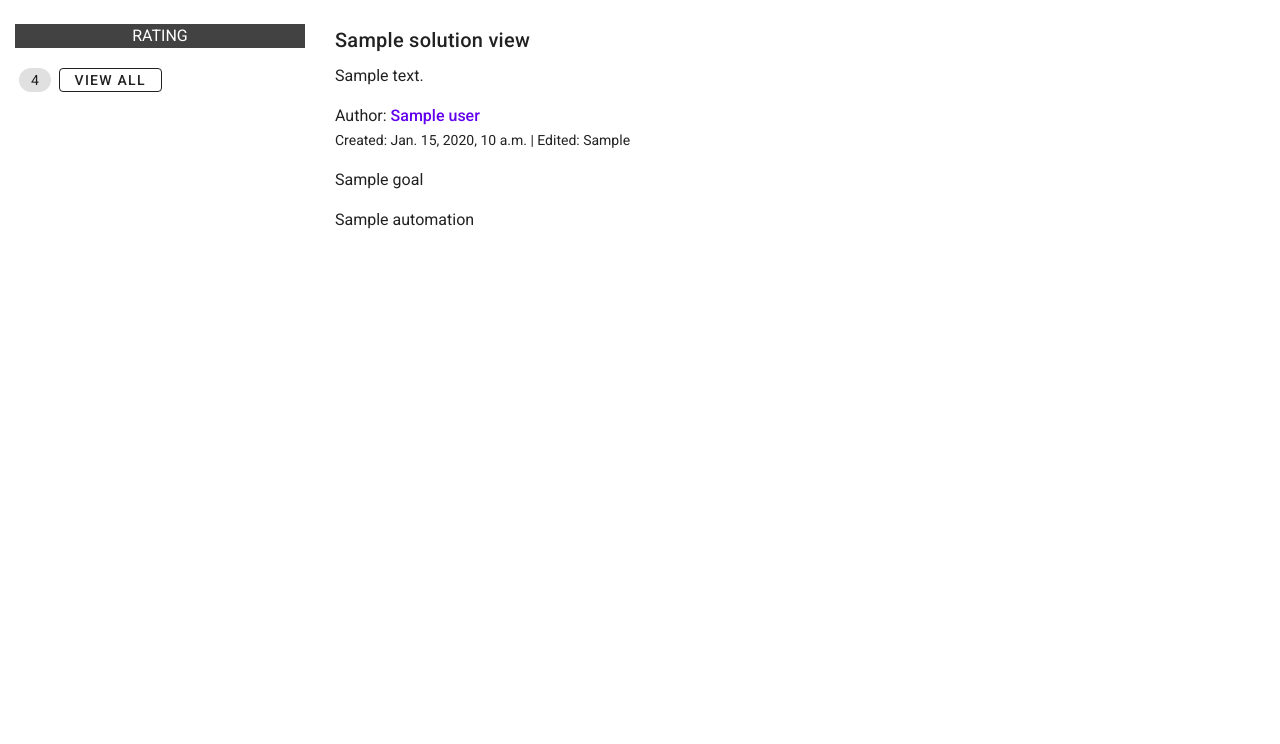
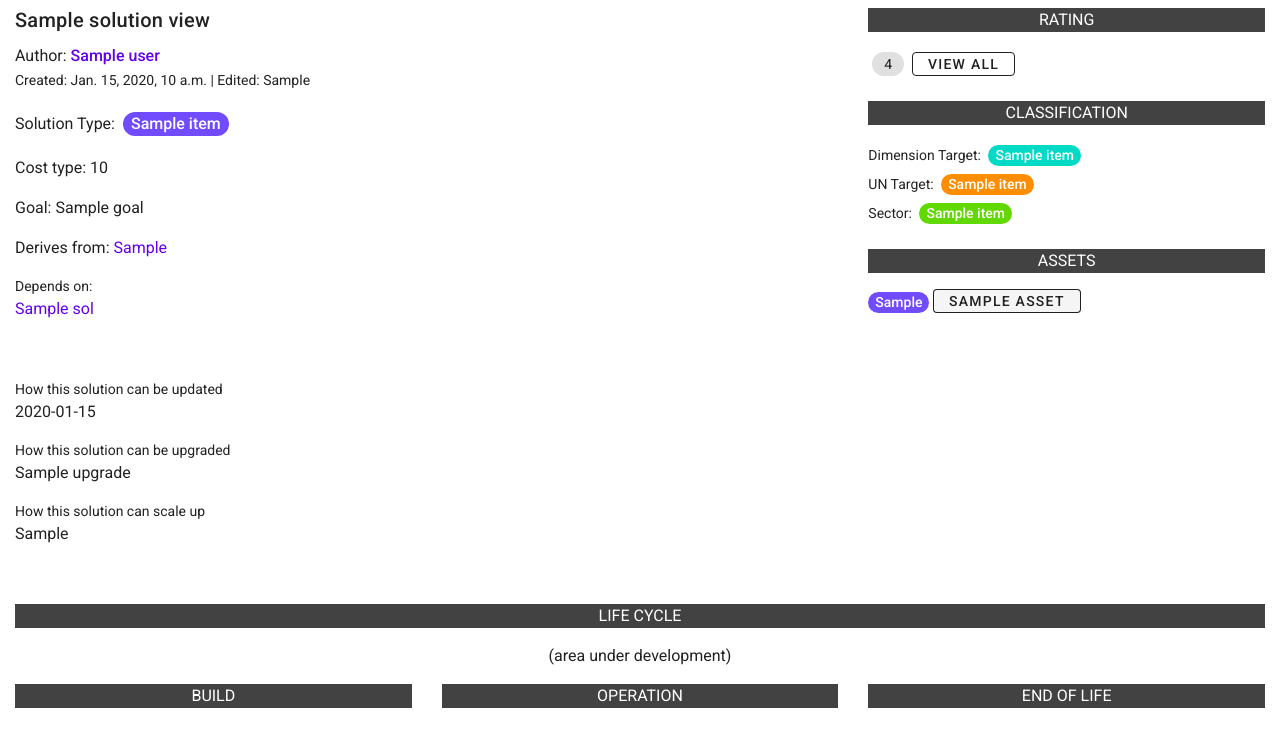
Before and after one commit to idetra/terraformus, a Django app: template terraformus/core/templates/solution/solution.html in a window 1280 px wide. Shown: the part 56-800 px from the top of the page. Run offline with Django 3.2, Linux system fonts and the light colour scheme; the template is opened without the code that fills it: most values are stand-ins (such as "Sample title", 1, 10 or a date in 2020); some libraries are stand-ins or nearby versions.

Commit message:
developing solution page

```diff
--- a/terraformus/core/templates/solution/solution.html
+++ b/terraformus/core/templates/solution/solution.html
@@ -1,35 +1,15 @@
 {% extends "base.html" %}
 {% load static %}
 {% load i18n %}
+{% load core_template_tags %}
 
 {% block content %}
 
-    <div class="row mt-4">
+    <div class="row">
 
-        <div class="col-md-3">
-
-            {#            <button class="btn btn-xs btn-outline-dark bg-light" onclick="goBack()">Back</button><br><br>#}
-
-            <p class="text-center text-white bg-dark">RATING</p>
-
-            <span class="chip chip-xs rating">{{ solution_view.average_rating }}</span>
-            <a class="btn btn-xs btn-outline-dark px-n5" data-toggle="modal" data-target="#datapoint_ratings_{{ solution_view.id }}">View all</a>
-            {% if user.is_authenticated and solution_view.user != request.user%}
-                <a class="btn btn-xs btn-outline-dark bg-light" href="{% url 'rate' solution_view.slug %}">Rate</a>
-                <a class="btn btn-xs btn-outline-dark bg-light" href="{% url 'report' solution_view.slug %}">Report</a>
-            {% endif %}
-
-            <br>
-            <br>
-
-
-        </div>
-
-        <div class="col-md-6">
-
+        <div class="col col-8 mt-1">
              <h6 class="selectable-text">{{ solution_view.title }}</h6>
-            <p>{{ solution_view.description }}</p>
-{#            Unique ID: <span class="selectable-text bg-light">{{ solution_view.unique_id }}</span>#}
+{#            <p>{{ solution_view.description }}</p>#}
             <p class="text-left">Author: <a href="{% url 'author' solution_view.user.username %}">
                 <b>{{ solution_view.user.get_full_name}}</b></a>
             <br>
@@ -37,17 +17,14 @@
             </p>
 
             {% if solution_view.user == request.user %}
-                <div class="row mb-3">
-                    <div class="col text-center">
 
-                        <a class="btn btn-xs btn-outline-dark bg-light mr-5" href="{% url 'edit_solution' solution_view.uuid %}">
+                <a class="btn btn-xs btn-outline-dark bg-light mr-1" href="{% url 'edit_solution' solution_view.uuid %}">
                     <span class="material-icons md-18 mr-2">edit</span> Edit
                 </a>
-
-                        <a class="btn btn-xs btn-danger ml-5" data-toggle="modal" data-target="#delete_solution_{{ solution_view.slug }}">
+                <a class="btn btn-xs btn-danger" data-toggle="modal" data-target="#delete_solution_{{ solution_view.slug }}">
                     <span class="material-icons md-18 mr-2">delete</span> Delete
                 </a>
-
+                <br><br>
                 <!-- Delete Modal -->
                 <div class="modal fade" id="delete_solution_{{ solution_view.slug }}" tabindex="-1" aria-labelledby="delete_solution" aria-hidden="true">
                     <div class="modal-dialog">
@@ -62,20 +39,114 @@
                         </div>
                     </div>
                 </div>
-                    </div>
-                </div>
+
             {% endif %}
 
-            <p>{{ solution_view.goal }}</p>
-            <p>{{ solution_view.automation }}</p>
+            <p>
+                Solution Type: {% for item in solution_type_bools %}<span class="badge badge-pill badge-info m-1">{{ item|replace:"_, " }}</span>{% endfor %}
+            </p>
 
+            <p>Cost type: {{ solution_view.get_cost_type_display }}</p>
+            <p>Goal: {{ solution_view.goal }}</p>
 
-            <br>
+            {% if solution_view.derives_from %}
+                <p>Derives from: <a href="{% url 'solution' solution_view.derives_from.uuid solution_view.derives_from.slug %}">{{ solution_view.derives_from }}</a></p>
+            {% endif %}
+
+            {% if solution_view.depends_on.all %}
+                Depends on:
+                {% for sol in solution_view.depends_on.all %}
+                    <p><a href="{% url 'solution' sol.uuid sol.slug %}">{{ sol }}</a></p>
+                {% endfor %}
+            {% endif %}
 
         </div>
 
-        <div class="col-md-3">
 
+        <div class="col col-4 mt-2">
+
+            <p class="text-center text-white bg-dark">RATING</p>
+
+            <span class="chip chip-xs rating">{{ solution_view.average_rating }}</span>
+            <a class="btn btn-xs btn-outline-dark px-n5" data-toggle="modal" data-target="#datapoint_ratings_{{ solution_view.id }}">View all</a>
+            {% if user.is_authenticated and solution_view.user != request.user%}
+                <a class="btn btn-xs btn-outline-dark bg-light" href="{% url 'rate' solution_view.slug %}">Rate</a>
+                <a class="btn btn-xs btn-outline-dark bg-light" href="{% url 'report' solution_view.slug %}">Report</a>
+            {% endif %}
+
+            <br>
+            <br>
+
+            <p class="text-center text-white bg-dark">CLASSIFICATION</p>
+            Dimension Target:
+            {% for item in dimension_target_bools %}<span class="badge badge-pill badge-secondary m-1">{{ item|replace:"_, " }}</span>{% endfor %}
+            <br>
+            UN Target:
+            {% for item in un_target_bools %}<span class="badge badge-pill badge-warning m-1">{{ item|replace:"_, " }}</span>{% endfor %}
+            <br>
+            Sector:
+            {% for item in sector_bools %}<span class="badge badge-pill badge-success m-1">{{ item|replace:"_, " }}</span>{% endfor %}
+            <br>
+            <br>
+
+            <p class="text-center text-white bg-dark">ASSETS</p>
+            {%  for asset in external_assets %}
+                <span class="badge badge-pill badge-info">{{ asset.get_type_display }}</span>
+                <a class="btn btn-xs btn-outline-dark bg-light mb-1" target="_blank" href="{{ asset.url }}">{{ asset }}</a>
+                <br>
+            {% endfor %}
+
+        </div>
+
+    </div>
+
+    <br>
+    <br>
+
+    <div class="row">
+
+        <div class="col col-12">
+
+            How this solution can be updated
+            <p>{{ solution_view.update }}</p>
+
+            How this solution can be upgraded
+            <p>{{ solution_view.upgrade }}</p>
+
+            How this solution can scale up
+            <p>{{ solution_view.scale_up }}</p>
+
+        </div>
+
+    </div>
+
+    <br>
+    <br>
+
+    <p class="text-center text-white bg-dark">LIFE CYCLE</p>
+    <p class="text-center">(area under development)</p>
+    <div class="row">
+
+        <div class="col-md-4">
+        <p class="text-center text-white bg-dark">BUILD</p>
+
+        </div>
+
+        <div class="col-md-4">
+        <p class="text-center text-white bg-dark">OPERATION</p>
+
+{#            Life cycle inputs:<br>#}
+{#            {% for i in lifecycle_inputs %}#}
+{##}
+{#                    {{ i }}<br>#}
+{#                {{ i.unit }}<br>#}
+{#                <br>#}
+{#            {% endfor %}#}
+
+        </div>
+
+        <div class="col-md-4">
+            <p class="text-center text-white bg-dark">END OF LIFE</p>
 
         </div>
 
```
Also changed, not shown: terraformus/core/services/generators.py (+11 -0 lines), terraformus/core/views.py (+9 -1 lines). Lines whose indentation alone changed are shown as unchanged.
